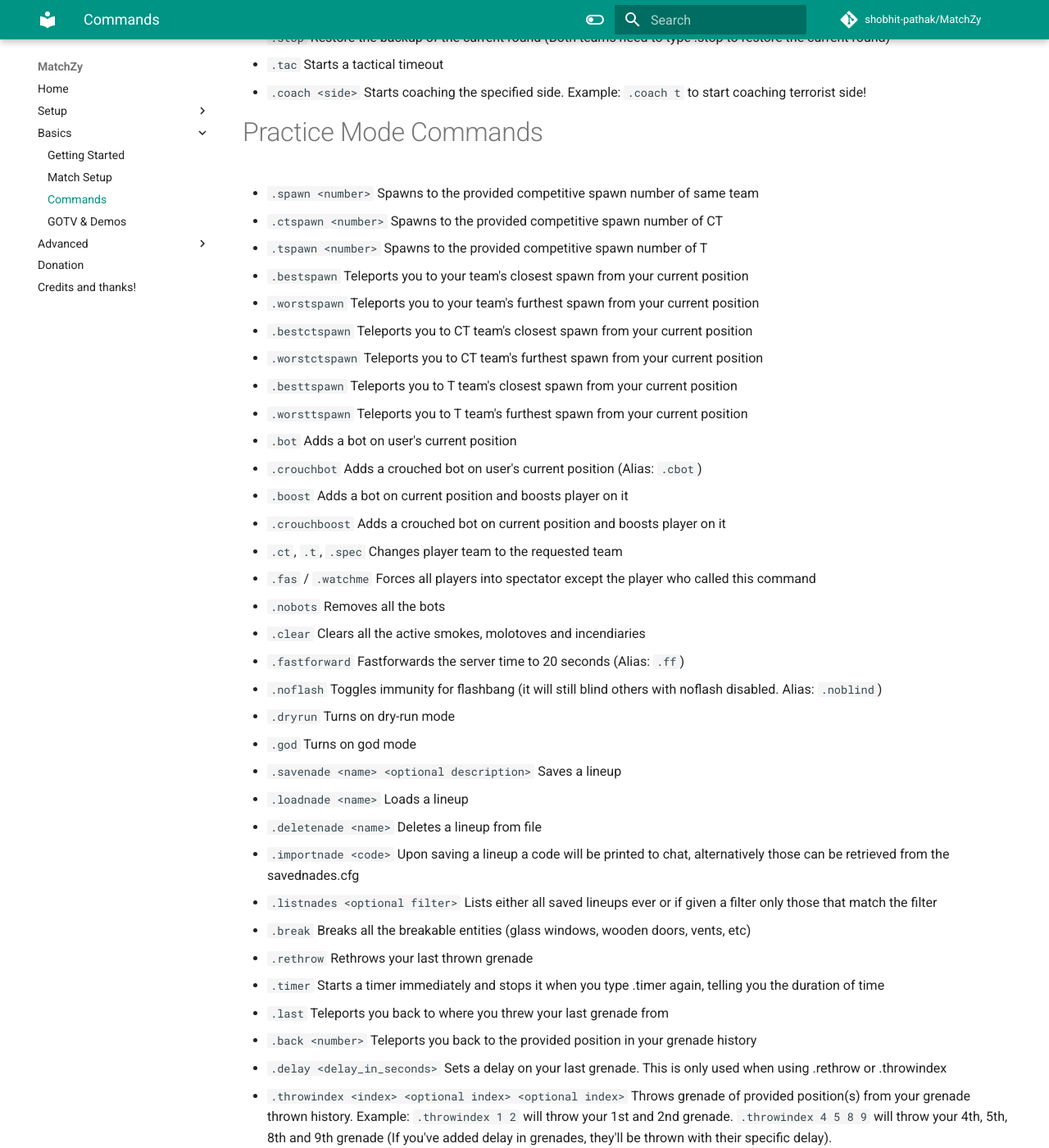
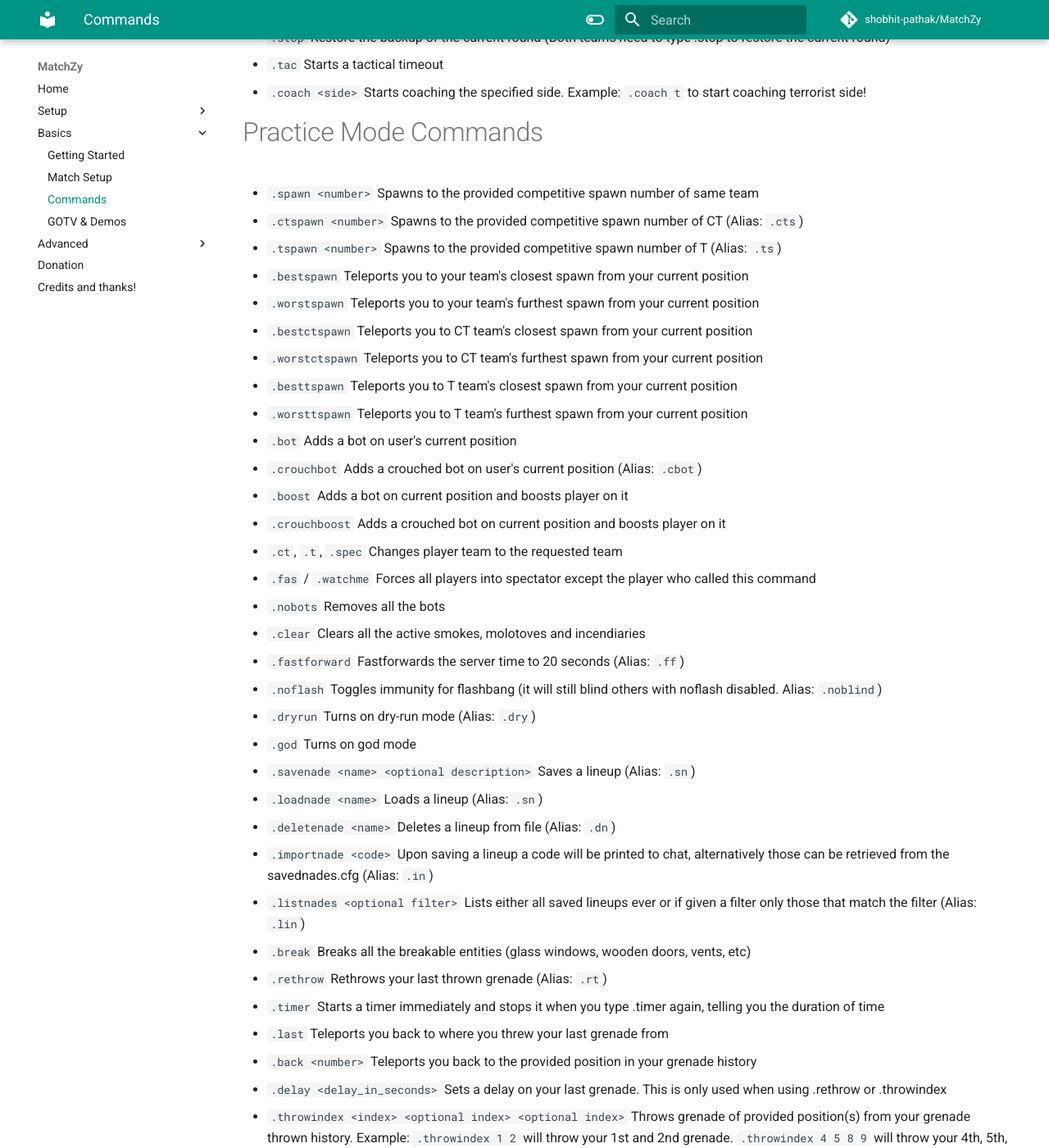
Before and after one commit to shobhit-pathak/MatchZy, an MkDocs documentation site: the page built from documentation/docs/commands.md, in a window 1280 px wide and 1400 px high, scrolled down 483 px. Shown: the whole window at 82% size. Built offline with MkDocs 1.6.1 and Material for MkDocs 9.7.7, drawn with Linux system fonts in a browser that asks for light colours; comment, search, counter and statistics services are not loaded.

Commit message:
docs: add shorthand command aliases to documentation

```diff
--- a/documentation/docs/commands.md
+++ b/documentation/docs/commands.md
@@ -16,8 +16,8 @@
 # Practice Mode Commands
 
 - `.spawn <number>` Spawns to the provided competitive spawn number of same team
-- `.ctspawn <number>` Spawns to the provided competitive spawn number of CT
-- `.tspawn <number>` Spawns to the provided competitive spawn number of T
+- `.ctspawn <number>` Spawns to the provided competitive spawn number of CT (Alias: `.cts`)
+- `.tspawn <number>` Spawns to the provided competitive spawn number of T (Alias: `.ts`)
 - `.bestspawn` Teleports you to your team's closest spawn from your current position
 - `.worstspawn` Teleports you to your team's furthest spawn from your current position
 - `.bestctspawn` Teleports you to CT team's closest spawn from your current position
@@ -34,15 +34,15 @@
 - `.clear` Clears all the active smokes, molotoves and incendiaries
 - `.fastforward` Fastforwards the server time to 20 seconds (Alias: `.ff`)
 - `.noflash` Toggles immunity for flashbang (it will still blind others with noflash disabled. Alias: `.noblind`)
-- `.dryrun` Turns on dry-run mode
+- `.dryrun` Turns on dry-run mode (Alias: `.dry`)
 - `.god` Turns on god mode
-- `.savenade <name> <optional description>` Saves a lineup
-- `.loadnade <name>` Loads a lineup
-- `.deletenade <name>` Deletes a lineup from file
-- `.importnade <code>` Upon saving a lineup a code will be printed to chat, alternatively those can be retrieved from the savednades.cfg
-- `.listnades <optional filter>` Lists either all saved lineups ever or if given a filter only those that match the filter
+- `.savenade <name> <optional description>` Saves a lineup (Alias: `.sn`)
+- `.loadnade <name>` Loads a lineup (Alias: `.sn`)
+- `.deletenade <name>` Deletes a lineup from file (Alias: `.dn`)
+- `.importnade <code>` Upon saving a lineup a code will be printed to chat, alternatively those can be retrieved from the savednades.cfg (Alias: `.in`)
+- `.listnades <optional filter>` Lists either all saved lineups ever or if given a filter only those that match the filter (Alias: `.lin`)
 - `.break` Breaks all the breakable entities (glass windows, wooden doors, vents, etc)
-- `.rethrow` Rethrows your last thrown grenade
+- `.rethrow` Rethrows your last thrown grenade (Alias: `.rt`)
 - `.timer` Starts a timer immediately and stops it when you type .timer again, telling you the duration of time
 - `.last` Teleports you back to where you threw your last grenade from
 - `.back <number>` Teleports you back to the provided position in your grenade history
```
